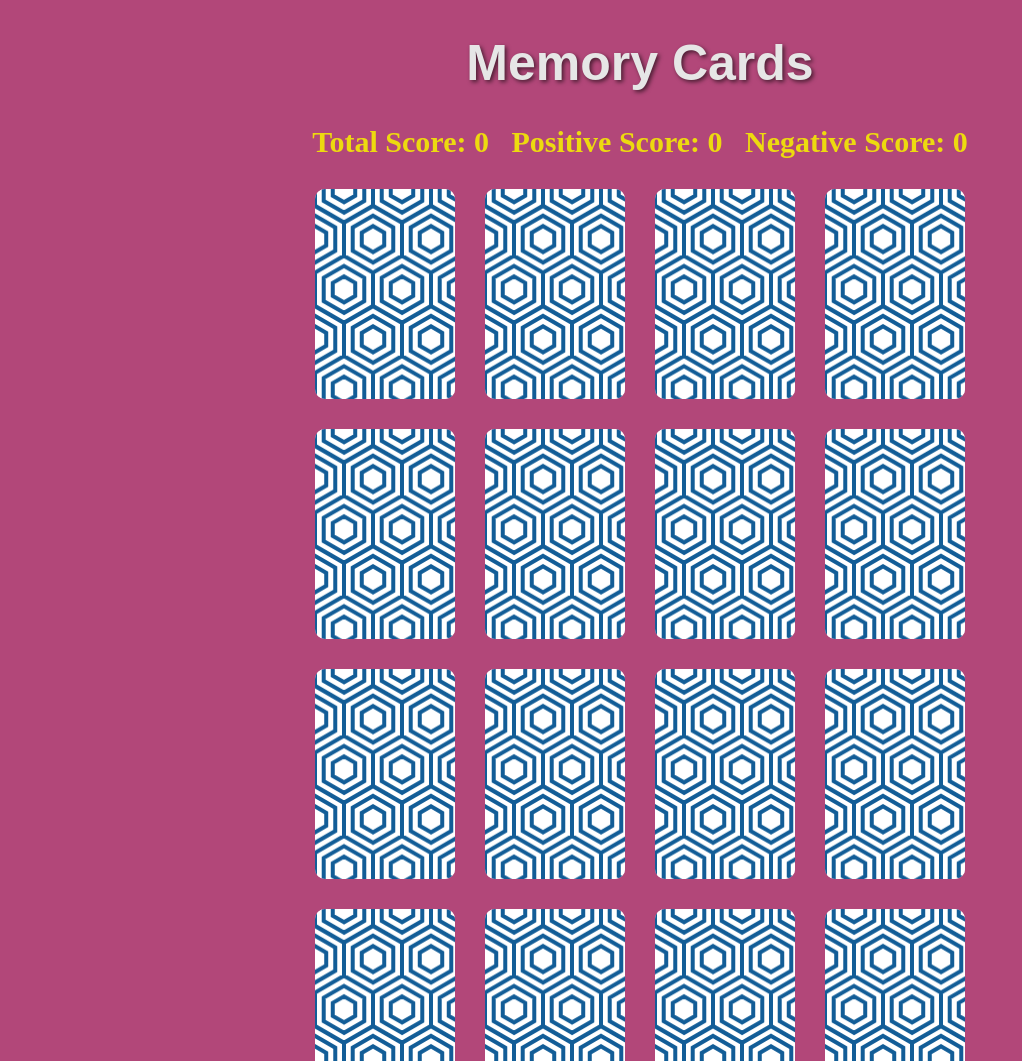
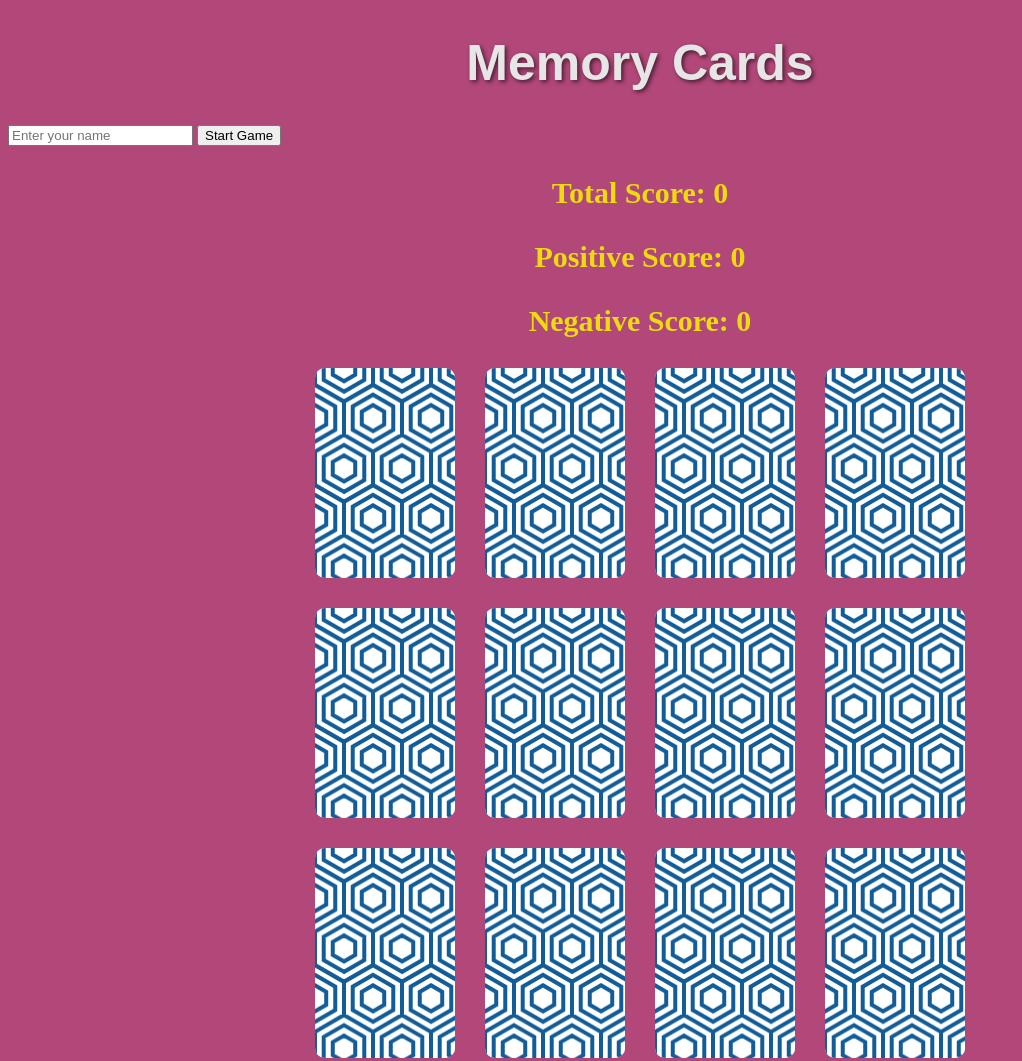
Before and after one commit to priyaGangwar/Memory-Game, a website: page index.html in a window 1280 px wide. Shown: the top 1061 px of the page, without its empty margins (0-1022 px from the left). Drawn offline with Linux system fonts and the light colour scheme.

Commit message:
Update index.html

```diff
--- a/index.html
+++ b/index.html
@@ -1,21 +1,29 @@
-<!doctype html>
-<html>
+<!DOCTYPE html>
+<html lang="en">
   <head>
-    <meta charset="utf-8" />
+    <meta charset="utf-8">
+    <meta name="viewport" content="width=device-width, initial-scale=1.0">
     <title>Memory Card Game</title>
-    <link rel="stylesheet" type="text/css" href="style.css" />
+    <link rel="stylesheet" type="text/css" href="style.css">
   </head>
   <body>
     <h1>Memory Cards</h1>
-    <div class="scoreboard">
-      <p>Total Score: <span class="score">0</span>&nbsp;&nbsp;
-      Positive Score: <span class="positive-score">0</span>&nbsp;&nbsp;
-      Negative Score: <span class="negative-score">0</span></p>
+    <div id="player-form">
+      <input type="text" id="player-name" placeholder="Enter your name" aria-label="Player name">
+      <button onclick="startGame()">Start Game</button>
     </div>
-    <div class="grid-container"></div>
-    <div class="actions">
-      <p><button onclick="restart()">Restart</button></p>
-    </div>
-    <script src="index.js"></script>
+    <main>
+      <div class="scoreboard" aria-live="polite">
+        <p>Total Score: <span class="score">0</span></p>
+        <p>Positive Score: <span class="positive-score">0</span></p>
+        <p>Negative Score: <span class="negative-score">0</span></p>
+      </div>
+      <div class="grid-container" aria-label="Memory card grid">
+      </div>
+      <div class="actions">
+        <button onclick="restart()">Restart</button>
+      </div>
+    </main>
+    <script type="module" src="index.js"></script>
   </body>
 </html>
```
